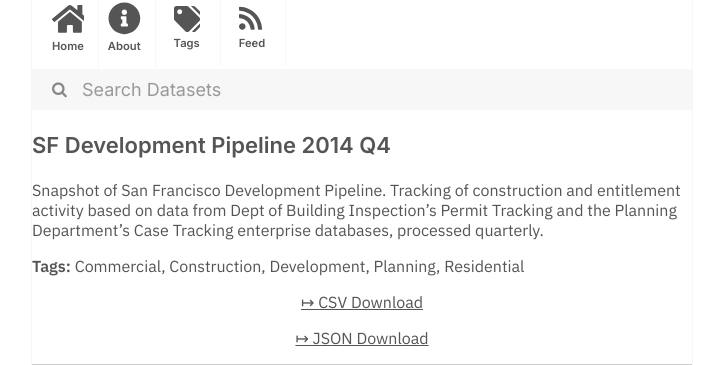
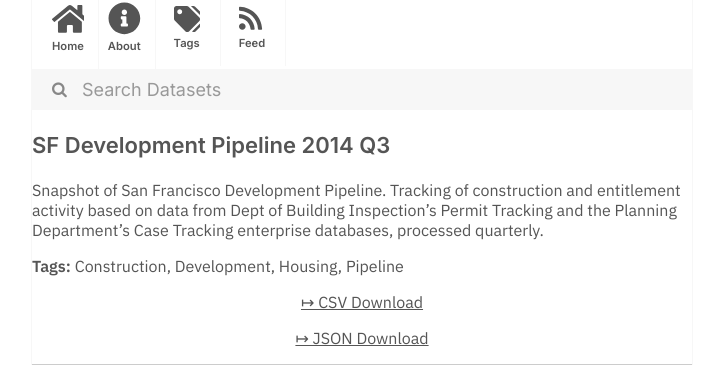
Before and after one commit to dayda-entities/city-of-san-francisco, a Jekyll site: the page built from _posts/2020-11-10-sf-development-pipeline-2014-q.md, in a window 1280 px wide. Shown: the part 216-581 px from the top of the page, without its empty margins (278-990 px from the left). Built offline with Jekyll 4.4.1, drawn with Linux system fonts in a browser that asks for light colours.

```diff
--- a/_posts/2020-11-10-sf-development-pipeline-2014-q.md
+++ b/_posts/2020-11-10-sf-development-pipeline-2014-q.md
@@ -1,19 +1,18 @@
 ---
-title: SF Development Pipeline 2014 Q4
-created: '2020-11-10T16:56:16.384966'
-modified: '2020-11-10T16:56:16.384977'
+title: SF Development Pipeline 2014 Q3
+created: '2020-11-10T16:56:46.039935'
+modified: '2020-11-10T16:56:46.039944'
 state: active
 type: dataset
 tags:
-  - Commercial
   - Construction
   - Development
-  - Planning
-  - Residential
+  - Housing
+  - Pipeline
 groups:
   - Local Government
-csv_url: 'https://data.sfgov.org/api/views/858q-nwrm/rows.csv?accessType=DOWNLOAD'
-json_url: 'https://data.sfgov.org/api/views/858q-nwrm/rows.json?accessType=DOWNLOAD'
+csv_url: 'https://data.sfgov.org/api/views/n5ik-nmm3/rows.csv?accessType=DOWNLOAD'
+json_url: 'https://data.sfgov.org/api/views/n5ik-nmm3/rows.json?accessType=DOWNLOAD'
 layout: post
 
 ---
```
